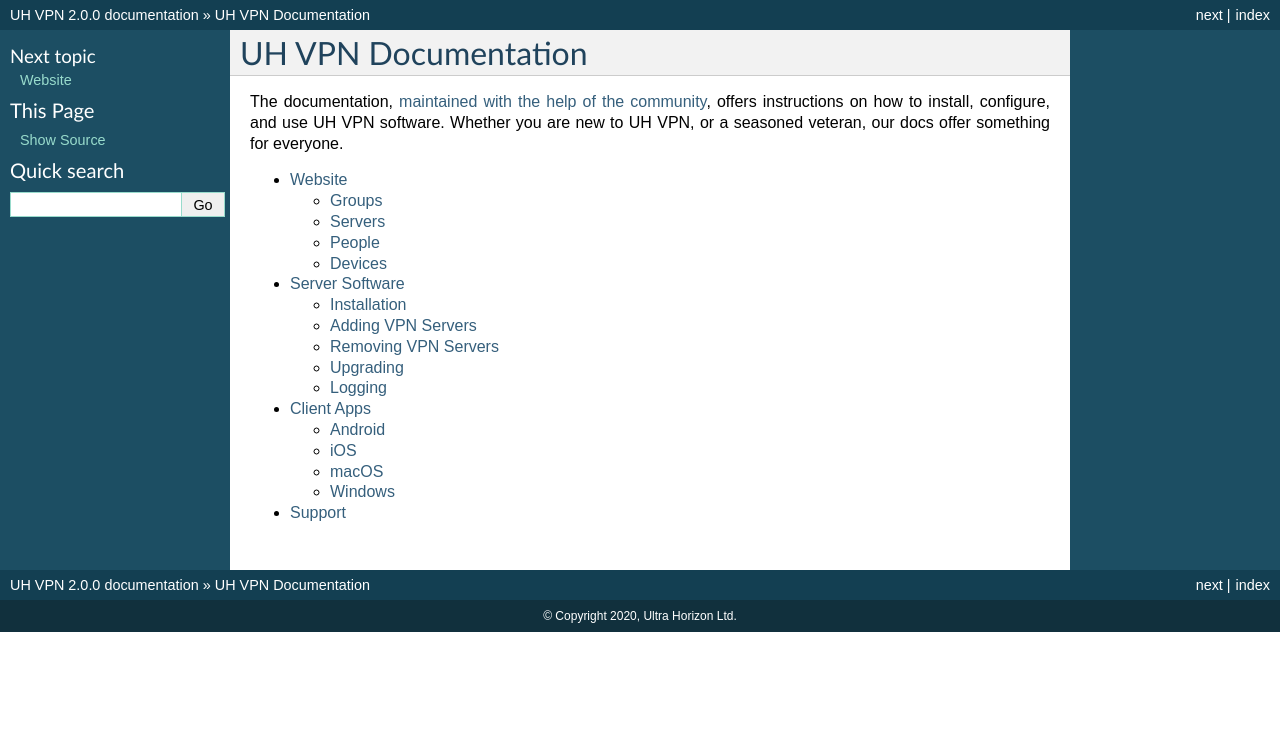
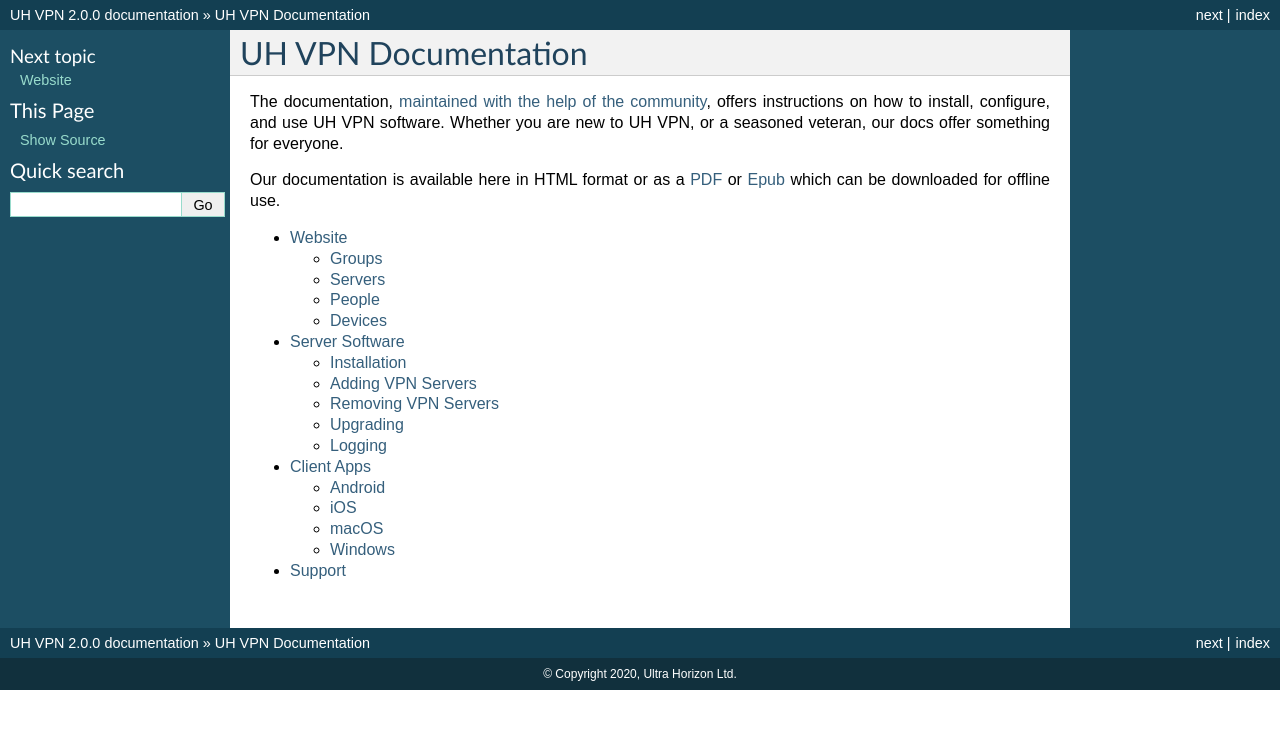
Before and after one commit to ultrahorizon/UH-VPN-Docs, a Sphinx documentation site: the page built from source/index.rst, in a window 1280 px wide. Shown: the top 729 px of the page. Built offline with Sphinx 7.4.7, drawn with Linux system fonts in a browser that asks for light colours.

Commit message:
Add links for PDF or Epub download

```diff
--- a/source/index.rst
+++ b/source/index.rst
@@ -5,6 +5,9 @@
 instructions on how to install, configure, and use UH VPN software.
 Whether you are new to UH VPN, or a seasoned veteran, our docs
 offer something for everyone.
+
+Our documentation is available here in HTML format or as a `PDF`_ or `Epub`_
+which can be downloaded for offline use.
 
 ..  toctree::
     :maxdepth: 2
@@ -15,3 +18,5 @@
     support
 
 .. _maintained with the help of the community: https://github.com/ultrahorizon/UH-VPN-Docs
+.. _PDF: https://docs.uh-vpn.com/_/downloads/en/latest/pdf/
+.. _Epub: https://docs.uh-vpn.com/_/downloads/en/latest/epub/
```
Also changed, not shown: source/clients/macos/index.rst (line endings or trailing spaces).
